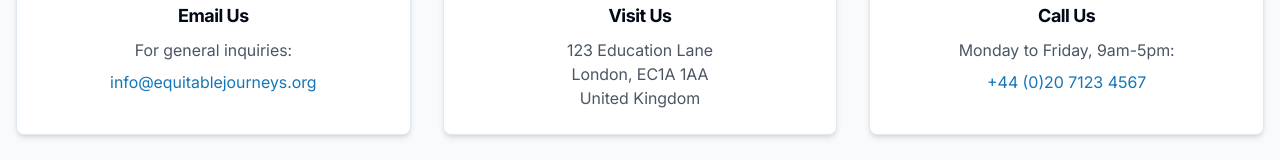
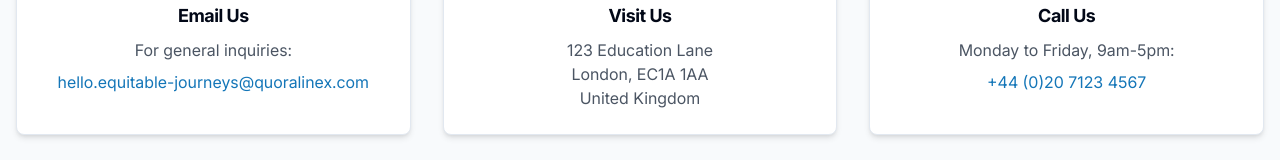
Before and after one commit to Quoralinex/ej-vite-react-app, a React (Vite) app: page /contact in a window 1280 px wide. Shown: the part 443-603 px from the top of the page. Built offline with nearby package versions, Linux system fonts and the light colour scheme.

Commit message:
Update Contact.tsx

```diff
--- a/src/pages/Contact.tsx
+++ b/src/pages/Contact.tsx
@@ -70,9 +70,13 @@ const Contact = () => {
                 </div>
                 <h3 className="font-bold text-lg mb-2">Email Us</h3>
                 <p className="text-gray-600 mb-2">For general inquiries:</p>
-                <a href="mailto:info@equitablejourneys.org" className="text-primary hover:underline">
-                  info@equitablejourneys.org
-                </a>
+                <a
+  href="mailto:hello.equitable-journeys@quoralinex.com"
+  className="text-primary hover:underline"
+>
+  hello.equitable-journeys@quoralinex.com
+</a>
+
               </CardContent>
             </Card>
 
```
